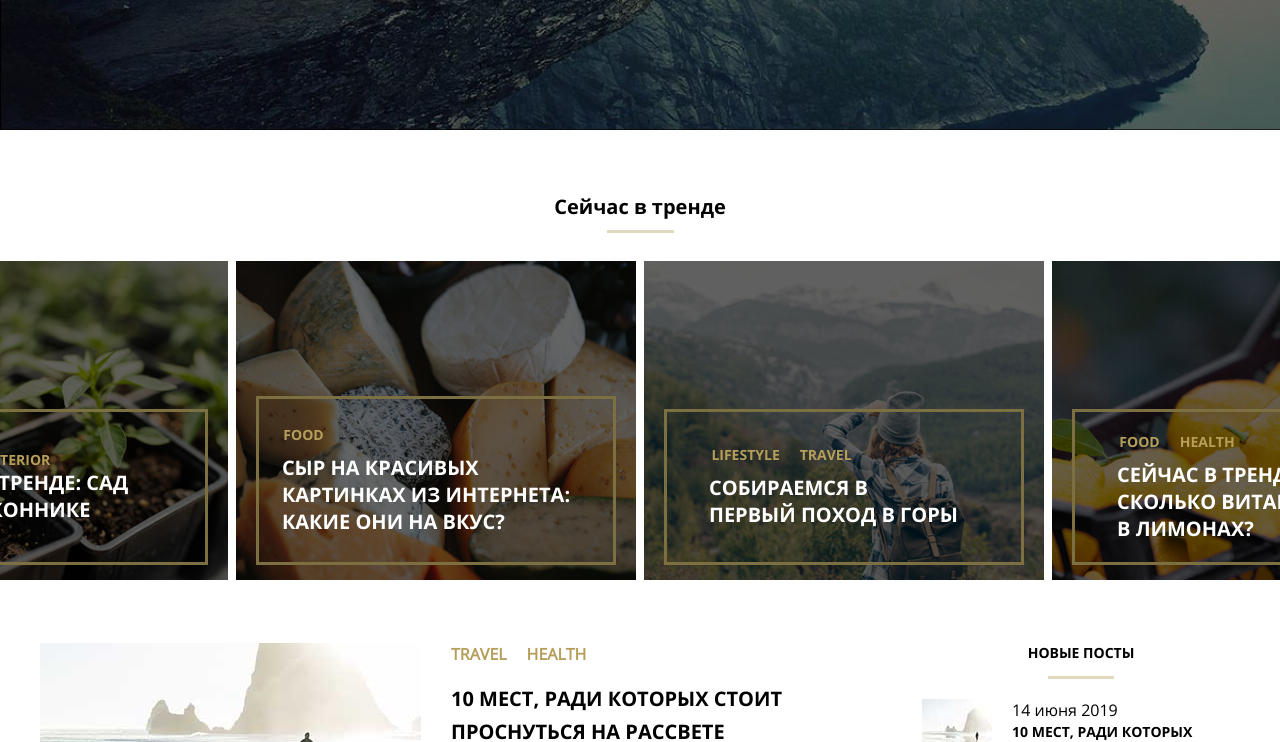
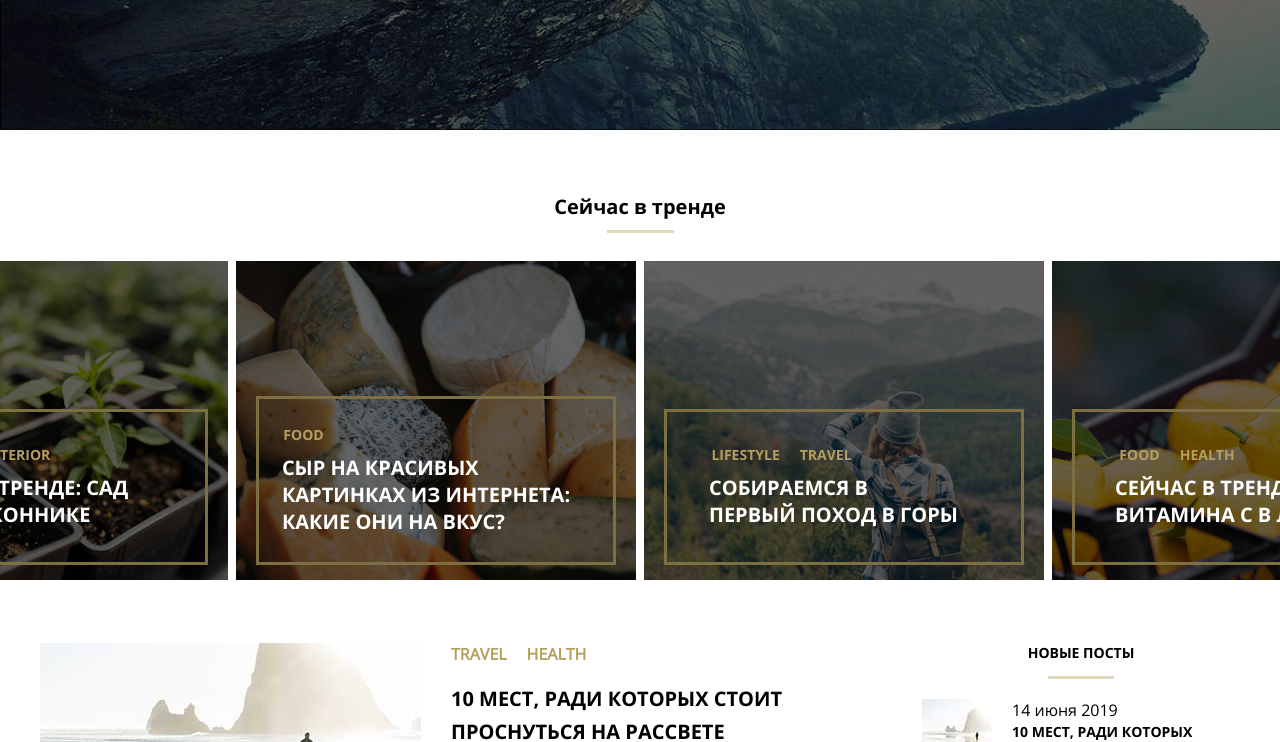
Before and after one commit to NickCod/mq-diplom, a plain HTML site: page index.html in a window 1280 px wide. Shown: the part 429-1171 px from the top of the page. Drawn offline with Linux system fonts and the light colour scheme; files whose address does not match are found by name.

Commit message:
Add files via upload

```diff
--- a/css/style.css
+++ b/css/style.css
@@ -162,6 +162,7 @@ height: 163px;
   text-transform: uppercase;
   width:250px;
   margin-right:20px;
+  margin-top:10px;
 }
 .unit-title-second{
 width:auto;
@@ -172,6 +173,8 @@ margin-top:10px;
 }
 .unit-title-fourth{
 margin-top:10px;
+width:auto !important;
+margin-left:40px;
 }
 .unit-title:hover {
   color:#b59f5b;
```
